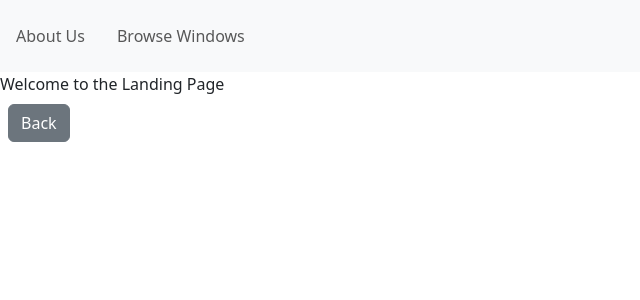
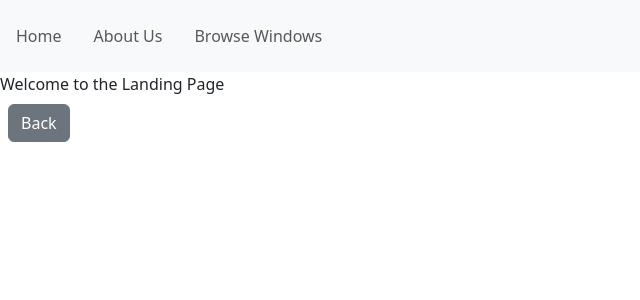
Before and after one commit to Lali95/MeatWebshop, a React (Vite) app in the folder Frontend/window-webshop/: page / in a window 1280 px wide. Shown: the top 300 px of the page, without its empty margins (0-640 px from the left). Built offline with nearby package versions, Linux system fonts and the light colour scheme.

Commit message:
feat: add a home button and make navbar always visible

```diff
--- a/Frontend/window-webshop/src/Pages/LandingPage.jsx
+++ b/Frontend/window-webshop/src/Pages/LandingPage.jsx
@@ -10,9 +10,10 @@ const LandingPage = () => {
   return (
     <div className="nav-container">
       <Navbar bg="light" expand="lg">
-        <Navbar.Toggle aria-controls="basic-navbar-nav" />
-        <Navbar.Collapse id="basic-navbar-nav">
         <Nav className="mr-auto">
+          <Nav.Link as={Link} to="/" className="btn btn-primary m-2">
+            Home
+          </Nav.Link>
           <Nav.Link as={Link} to="/about" className="btn btn-primary m-2">
             About Us
           </Nav.Link>
@@ -20,7 +21,6 @@ const LandingPage = () => {
             Browse Windows
           </Nav.Link>
         </Nav>
-        </Navbar.Collapse>
       </Navbar>
       <div className="content-container">
         <Outlet />
--- a/Frontend/window-webshop/src/main.jsx
+++ b/Frontend/window-webshop/src/main.jsx
@@ -25,6 +25,7 @@ const router = createBrowserRouter([
         element: <BrowseWindows/>,
       },
 
+
     ],
   },
 ]);
```
Lines whose indentation alone changed are shown as unchanged.
